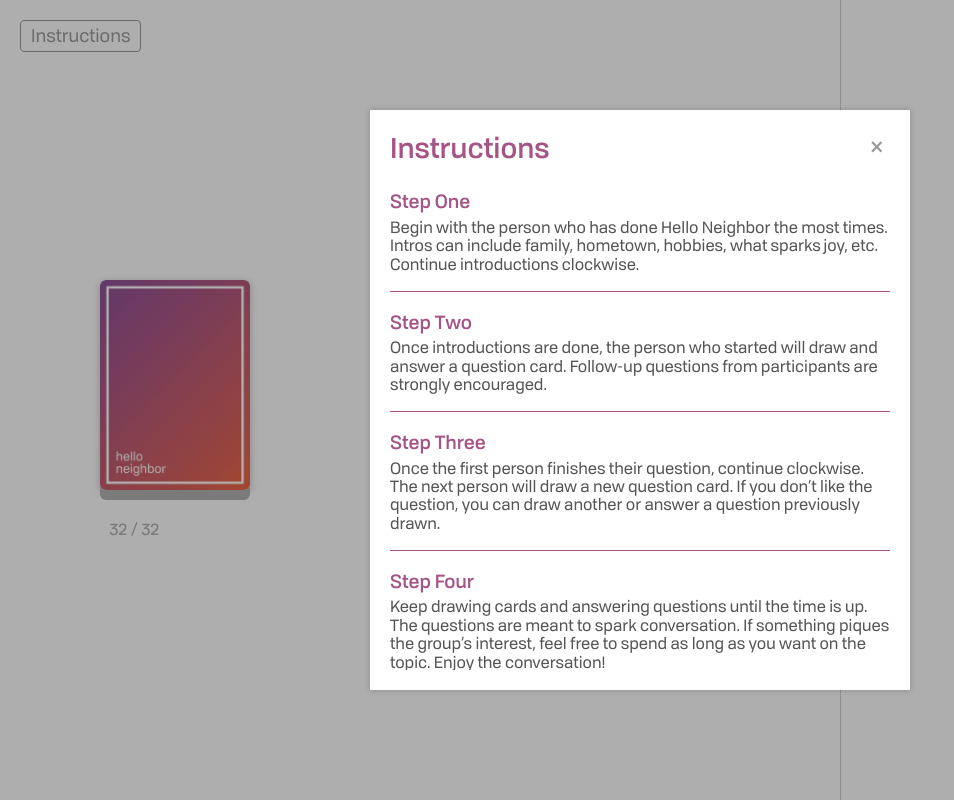
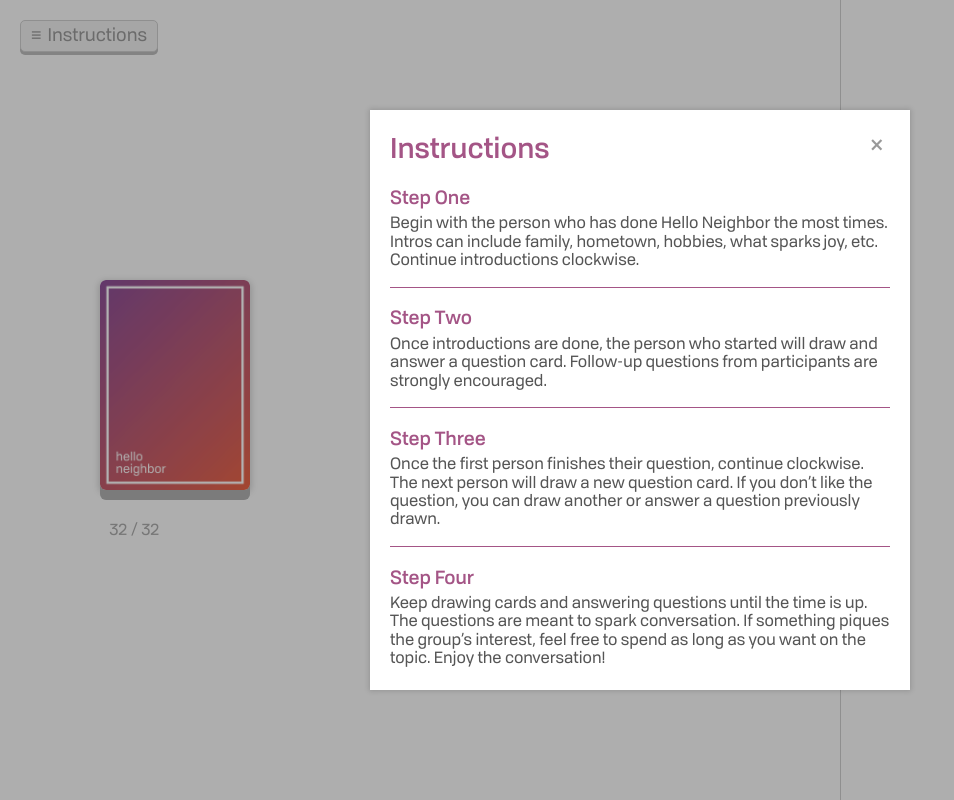
Before and after one commit to larry-xu/helloneighbor, a plain HTML site: page index.html in a window 1280 px wide. Shown: the whole page, without its empty margins (0-954 px from the left). Drawn offline with Linux system fonts and the light colour scheme.

Commit message:
Update instructions button style

```diff
--- a/css/styles.css
+++ b/css/styles.css
@@ -269,20 +269,28 @@ body {
   position: absolute;
   top: 20px;
   left: 20px;
-  padding: 3px 10px 0;
+  padding: 6px 10px;
   font-size: 18px;
-  line-height: 1.5;
-  border: 1px solid #999;
-  border-radius: 4px;
+  line-height: 1;
+  border: 1px solid #ccc;
+  border-radius: 5px;
+  background: #eee;
+  box-shadow: 0 3px 0 0 #bbb;
 }
 
 .open-instructions:hover {
   color: #777;
-  background: #eee;
+  background: #ddd;
+}
+
+.open-instructions:before {
+  content: "≡";
+  margin-right: 6px;
 }
 
 .close-instructions {
   margin-left: auto;
+  line-height: 0.2;
 }
 
 .close-instructions:before {
```
